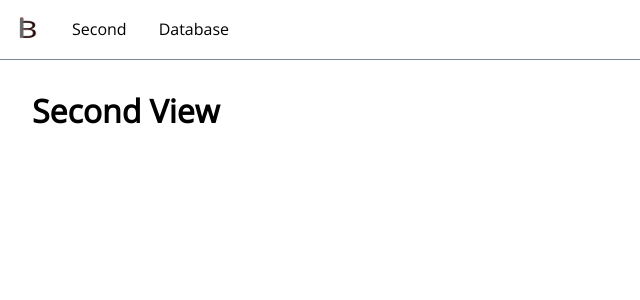
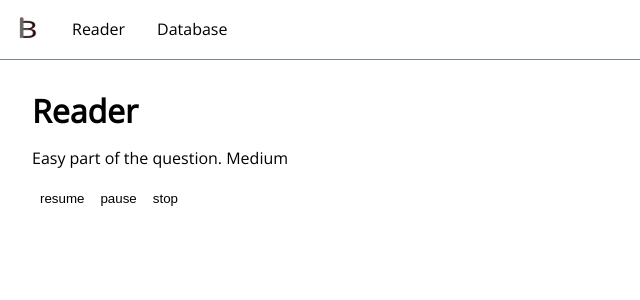
Before and after one commit to AVendingMachine/Bowlatron, a Vue app: page /SecondView in a window 1280 px wide. Shown: the top 300 px of the page, without its empty margins (0-640 px from the left). Built offline with nearby package versions, Linux system fonts and the light colour scheme.

Commit message:
Preliminary work on the question reader, can now reader 3 given clues slowly and stop / pause when needed

```diff
--- a/src-tauri/tauri.conf.json
+++ b/src-tauri/tauri.conf.json
@@ -1,7 +1,7 @@
 {
   "$schema": "https://schema.tauri.app/config/2",
   "productName": "bowlatron",
-  "version": "0.2.2",
+  "version": "0.2.3",
   "identifier": "avendingmachine.bowlatron",
   "build": {
     "beforeDevCommand": "npm run dev",
--- /dev/null
+++ b/src/components/QuestionReader.vue
@@ -0,0 +1,113 @@
+<script lang="ts" setup>
+import {onMounted, ref} from 'vue';
+
+const displayText = ref('')
+let exited = ref(false);
+let paused = false;
+let resumeCallback: (() => void) | null = null;
+
+/**
+ * Reads out a question until interrupted
+ * @param easyText the text of the easy clue
+ * @param mediumText the text of the medium clue
+ * @param hardText the text of the hard clue
+ * @param delayBetweenWords the delay between reading words
+ * @param delayBetweenQuestions the delay between reading entire clues / sentences
+ */
+async function readTextUntilInterrupted(easyText: string, mediumText: string, hardText: string, delayBetweenWords: number, delayBetweenQuestions: number): Promise<void> {
+  let easyWords: string[] = easyText.split(' ').reverse()
+  let mediumWords: string[] = mediumText.split(' ').reverse()
+  let hardWords: string[] = hardText.split(' ').reverse()
+  exited.value = false;
+  await readLine(easyWords, delayBetweenWords, delayBetweenQuestions, false)
+  await readLine(mediumWords, delayBetweenWords, delayBetweenQuestions, false)
+  await readLine(hardWords, delayBetweenWords, delayBetweenQuestions, true)
+  console.log("FINISHED READING")
+}
+
+/**
+ * Reads out a single clue worth of text slowly until interrupted
+ * @param line the line to be read
+ * @param wordDelayTime the delay between words in ms
+ * @param lineDelayTime the time to wait before returning the function in ms
+ * @param isLast determines whether it delays at the end of the line
+ */
+async function readLine(line: string[], wordDelayTime: number, lineDelayTime: number, isLast: boolean): Promise<void> {
+  while (line.length > 0) {
+    await addNextWord(line.pop() as string, wordDelayTime)
+  }
+  if (exited.value) return;
+  displayText.value += ". "
+  if (!isLast) await delay(lineDelayTime)
+}
+
+/**
+ * Reads out a single word with a delay
+ * @param word word to be read
+ * @param delayTime the delay in ms
+ */
+async function addNextWord(word: string, delayTime: number): Promise<void> {
+  if (word != undefined) {
+    if (exited.value) return;
+    await delay(delayTime)
+    await awaitUnpaused()
+    if (exited.value) return;
+    displayText.value += " " + word
+  }
+}
+
+/**
+ * Pauses the current text operation
+ */
+function pause() {
+  paused = true;
+}
+
+/**
+ * Resumes the current text operation
+ */
+function resume() {
+  paused = false;
+  resumeCallback?.()
+}
+
+/**
+ * Stops the current text operation
+ */
+function stop() {
+  exited.value = true;
+  resume();
+}
+
+/**
+ * Waits for the text operation to be unpaused before returning
+ */
+async function awaitUnpaused(): Promise<void> {
+  while (paused) {
+    await new Promise<void>(resolve => resumeCallback = resolve)
+  }
+}
+
+/**
+ * Waits a specified time before returning
+ * @param ms the time to wait in ms
+ */
+async function delay(ms: number): Promise<void> {
+  return new Promise(resolve => setTimeout(resolve, ms));
+}
+
+onMounted(() => {
+  readTextUntilInterrupted("Easy part of the question", "Medium part of the question", "Hard Part of the question", 500, 2000)
+})
+</script>
+
+<template>
+  <p> {{ displayText }}</p>
+  <button @click="resume">resume</button>
+  <button @click="pause">pause</button>
+  <button @click="stop">stop</button>
+</template>
+
+<style scoped>
+
+</style>
--- a/src/components/Topbar.vue
+++ b/src/components/Topbar.vue
@@ -6,7 +6,7 @@
   <body>
   <header class="navbar">
     <RouterLink to="/"><img alt="logo" class="logo" src="../../src-tauri/icons/64x64.png"></RouterLink>
-    <RouterLink to="/SecondView">Second</RouterLink>
+    <RouterLink to="/SecondView">Reader</RouterLink>
     <RouterLink to="/DatabaseWriterView">Database</RouterLink>
   </header>
   </body>
--- a/src/views/SecondView.vue
+++ b/src/views/SecondView.vue
@@ -1,9 +1,11 @@
-<script setup lang="ts">
+<script lang="ts" setup>
 
+import QuestionReader from "../components/QuestionReader.vue";
 </script>
 
 <template>
-<h1>Second View</h1>
+  <h1>Reader</h1>
+  <QuestionReader/>
 </template>
 
 <style scoped>
```
